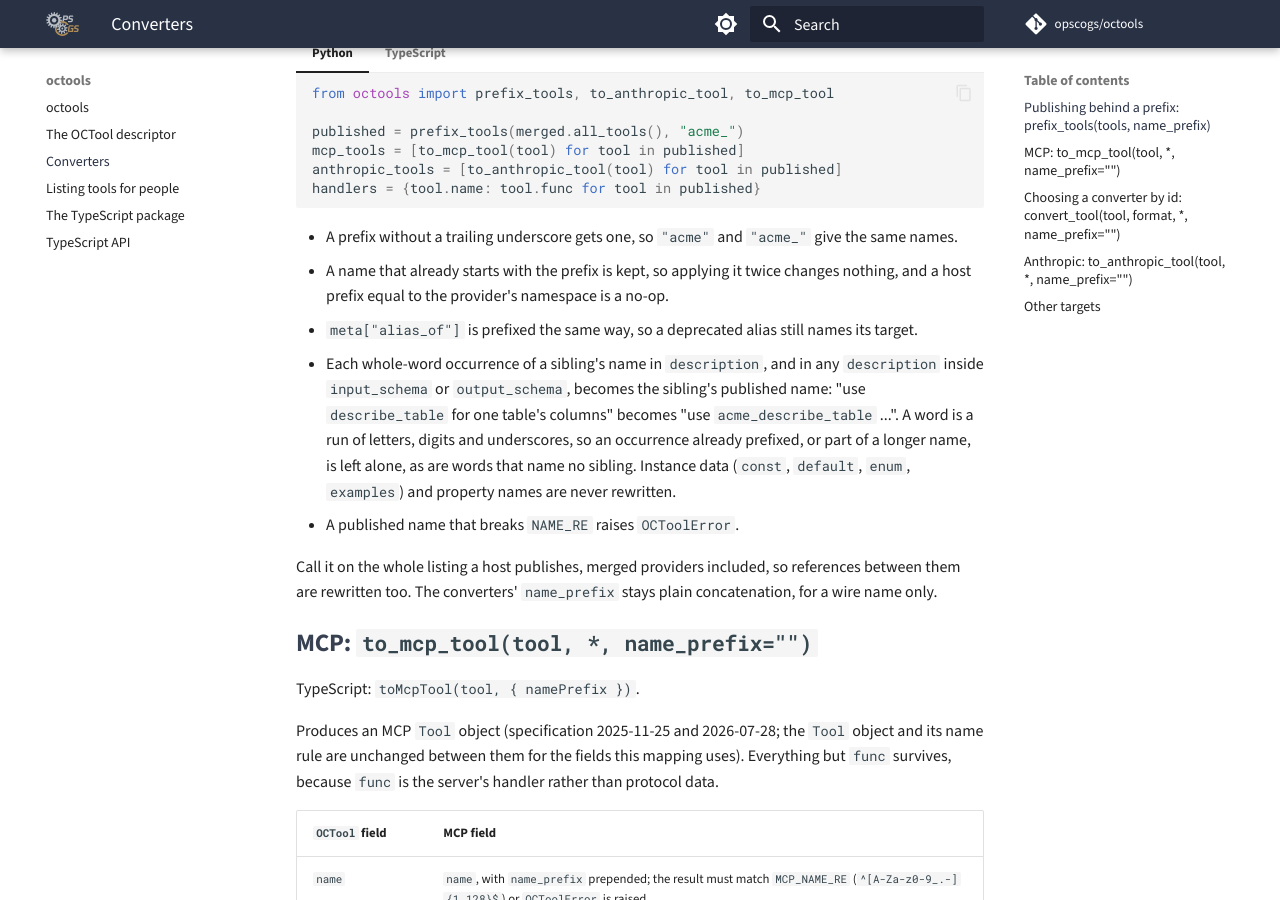
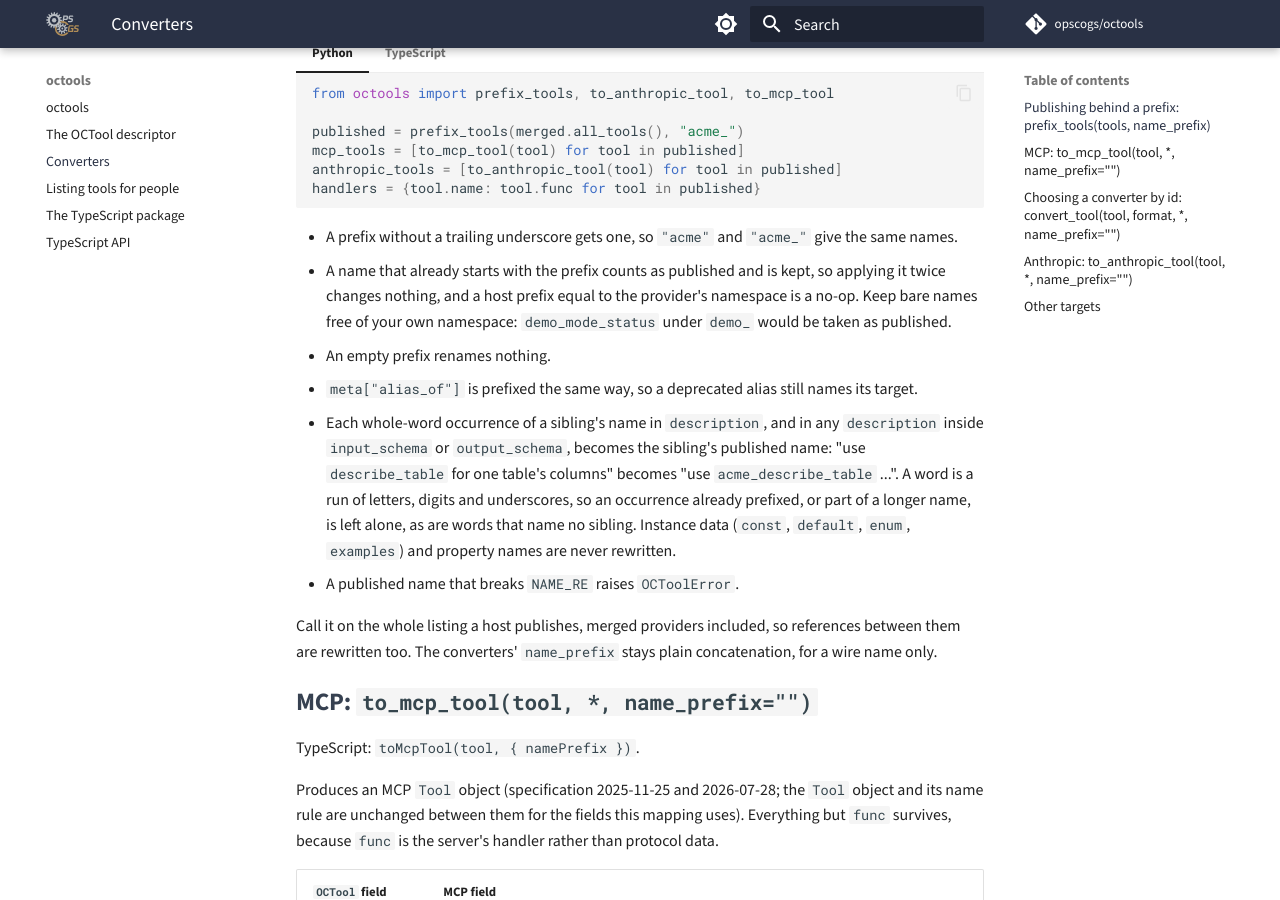
Before and after one commit to opscogs/octools, an MkDocs documentation site: the page built from docs/site/octools_converters.md, in a window 1280 px wide and 900 px high, scrolled down 792 px. Built offline with MkDocs 1.6.1 and Material for MkDocs 9.7.7, drawn with Linux system fonts in a browser that asks for light colours; comment, search, counter and statistics services are not loaded.

Commit message:
OCI-709: state the published-name rule and vendor qualification in OCTL-0010
- prefix_tools docstrings (Python, TypeScript), OCTL-0010 and the
  converters page state that a name starting with the prefix counts as
  published, so a bare name must not start with its own namespace, and
  that an empty prefix renames nothing
- OCTL-0010: the namespace names the product; a consumer may qualify it
  as <vendor>_<namespace>, the prefix a host applies to settle a
  namespace collision

Co-Authored-By: Claude Opus 5.5 <noreply@anthropic.com>
Signed-off-by: Christopher Dean <16200621+cdean29@users.noreply.github.com>

```diff
--- a/docs/site/octools_converters.md
+++ b/docs/site/octools_converters.md
@@ -68,9 +68,11 @@ host registers and dispatches by the names the agent sees.
 
 - A prefix without a trailing underscore gets one, so `"acme"` and `"acme_"`
   give the same names.
-- A name that already starts with the prefix is kept, so applying it twice
-  changes nothing, and a host prefix equal to the provider's namespace is a
-  no-op.
+- A name that already starts with the prefix counts as published and is
+  kept, so applying it twice changes nothing, and a host prefix equal to the
+  provider's namespace is a no-op. Keep bare names free of your own
+  namespace: `demo_mode_status` under `demo_` would be taken as published.
+- An empty prefix renames nothing.
 - `meta["alias_of"]` is prefixed the same way, so a deprecated alias still
   names its target.
 - Each whole-word occurrence of a sibling's name in `description`, and in any
```
Also changed, not shown: docs/decisions/OCTL-0010-provider-namespaces.md (+12 -2 lines), 2 other files.
